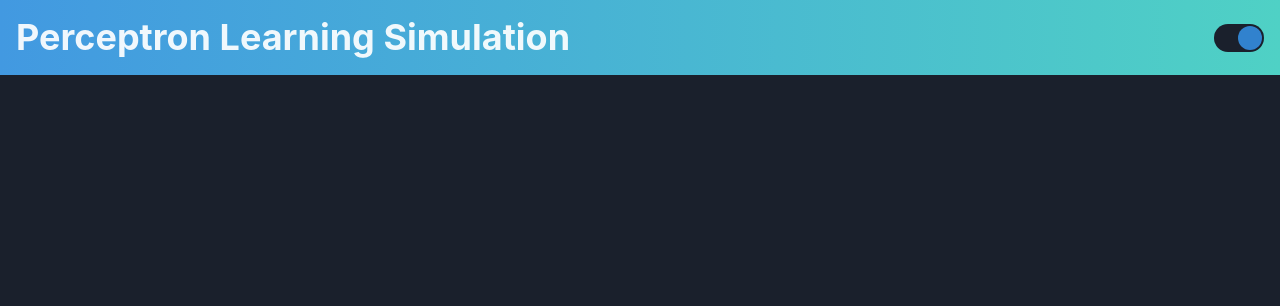
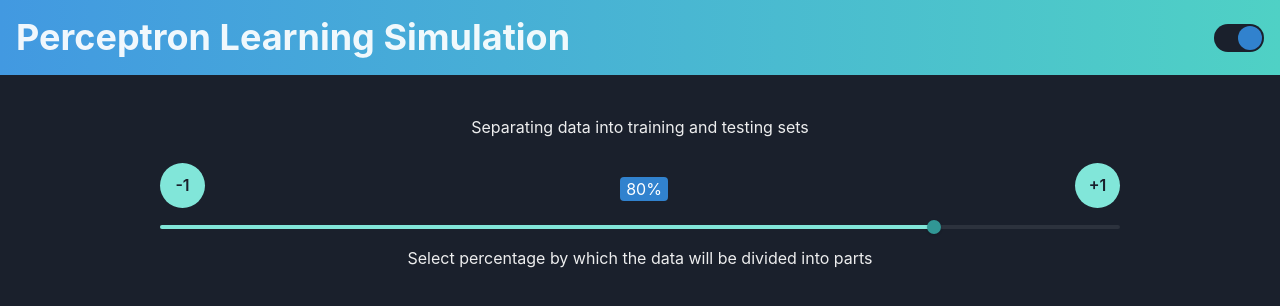
Before and after one commit to Lewoczegg/perceptron-simulation, a React (Vite) app: page /inputs in a window 1280 px wide. Shown: the top 306 px of the page. Built offline with nearby package versions, Linux system fonts and the light colour scheme.

Commit message:
Add slider to set split ratio

```diff
--- a/src/App.tsx
+++ b/src/App.tsx
@@ -1,6 +1,7 @@
 import { Route, Routes } from "react-router-dom";
 import Header from "./components/Header";
 import FrontPage from "./components/FrontPage";
+import PerceptronInputs from "./components/PerceptronInputs";
 
 function App() {
   return (
@@ -8,6 +9,7 @@ function App() {
       <Header />
       <Routes>
         <Route path="/" element={<FrontPage />} />
+        <Route path="/inputs" element={<PerceptronInputs />} />
       </Routes>
     </>
   );
--- /dev/null
+++ b/src/components/DataSeparation.tsx
@@ -0,0 +1,78 @@
+import {
+  Button,
+  Flex,
+  Slider,
+  SliderFilledTrack,
+  SliderMark,
+  SliderThumb,
+  SliderTrack,
+  Text,
+} from "@chakra-ui/react";
+
+interface Props {
+  onSliderChange: (split: number) => void;
+  currentSplit: number;
+}
+
+const DataSeparation = ({ onSliderChange, currentSplit }: Props) => {
+  return (
+    <Flex direction="column" align="center" p={10} gap={3}>
+      <Text align="center" mb={3}>
+        Separating data into training and testing sets
+      </Text>
+      <Flex width={{ base: "90%", md: "80%" }} justifyContent="space-between">
+        <Button
+          height="45px"
+          width="45px"
+          borderRadius="100%"
+          colorScheme="teal"
+          onClick={() => onSliderChange(currentSplit - 1)}
+        >
+          -1
+        </Button>
+        <Button
+          height="45px"
+          width="45px"
+          borderRadius="100%"
+          colorScheme="teal"
+          onClick={() => onSliderChange(currentSplit + 1)}
+        >
+          +1
+        </Button>
+      </Flex>
+      <Slider
+        aria-label="slider-ex-6"
+        onChange={(val) => {
+          onSliderChange(val);
+        }}
+        width={{ base: "90%", md: "80%" }}
+        colorScheme="teal"
+        max={99}
+        min={1}
+        value={currentSplit}
+      >
+        <SliderMark
+          value={50}
+          textAlign="center"
+          bg="blue.500"
+          color="white"
+          mt="-50"
+          ml="-5"
+          w="12"
+          borderRadius={4}
+        >
+          {currentSplit}%
+        </SliderMark>
+        <SliderTrack>
+          <SliderFilledTrack />
+        </SliderTrack>
+        <SliderThumb bg="teal.500" />
+      </Slider>
+      <Text align="center">
+        Select percentage by which the data will be divided into parts
+      </Text>
+    </Flex>
+  );
+};
+
+export default DataSeparation;
--- a/src/components/FrontPage.tsx
+++ b/src/components/FrontPage.tsx
@@ -13,7 +13,7 @@ const FrontPage = () => {
       <Button width="200px" colorScheme="teal">
         Load data from file
       </Button>
-      <Button width="200px" colorScheme="teal">
+      <Button as="a" width="200px" colorScheme="teal" href="/inputs">
         Load exaple data set
       </Button>
       <Text>What should the perceptron learning data file look like?</Text>
--- /dev/null
+++ b/src/components/PerceptronInputs.tsx
@@ -0,0 +1,14 @@
+import React, { useState } from "react";
+import DataSeparation from "./DataSeparation";
+
+const PerceptronInputs = () => {
+  const [splitRatio, setSplitRatio] = useState<number>(80);
+  return (
+    <DataSeparation
+      currentSplit={splitRatio}
+      onSliderChange={(split) => setSplitRatio(split)}
+    />
+  );
+};
+
+export default PerceptronInputs;
```
